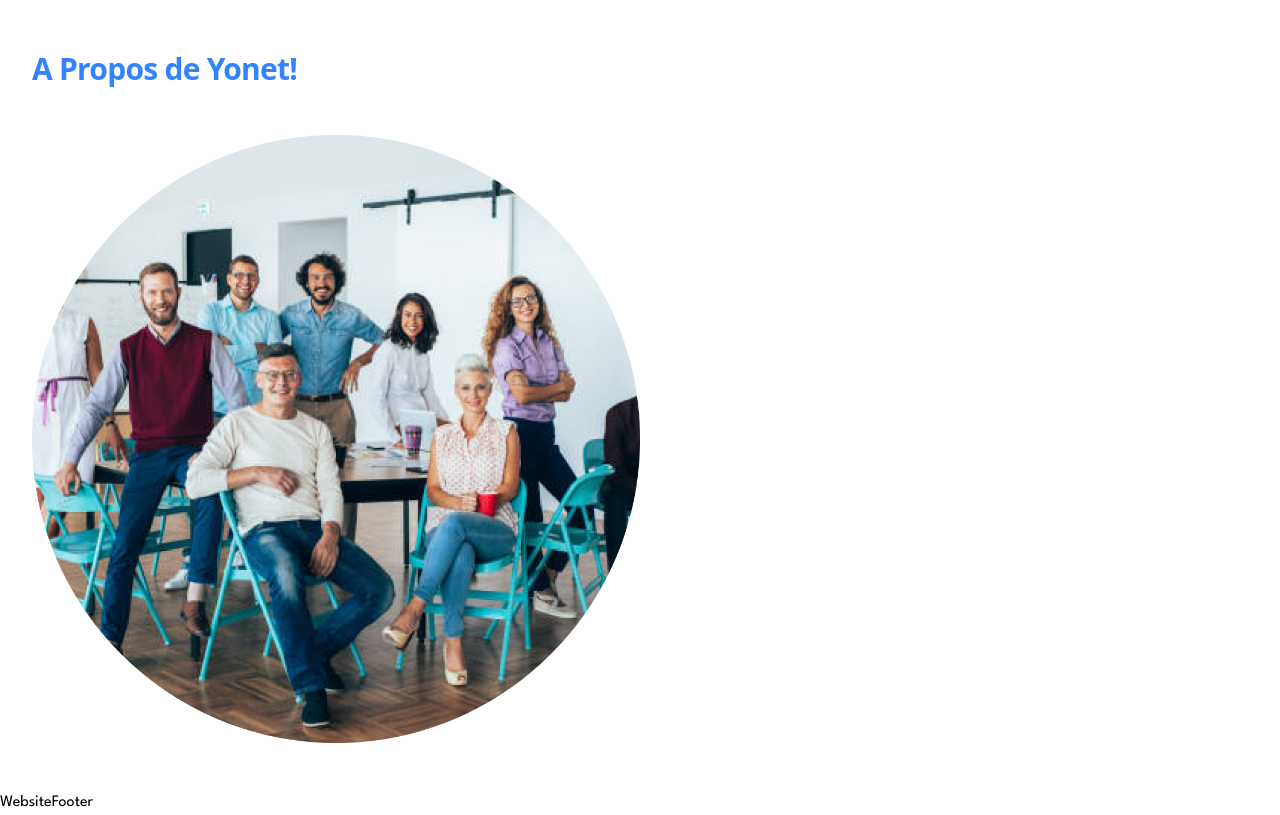
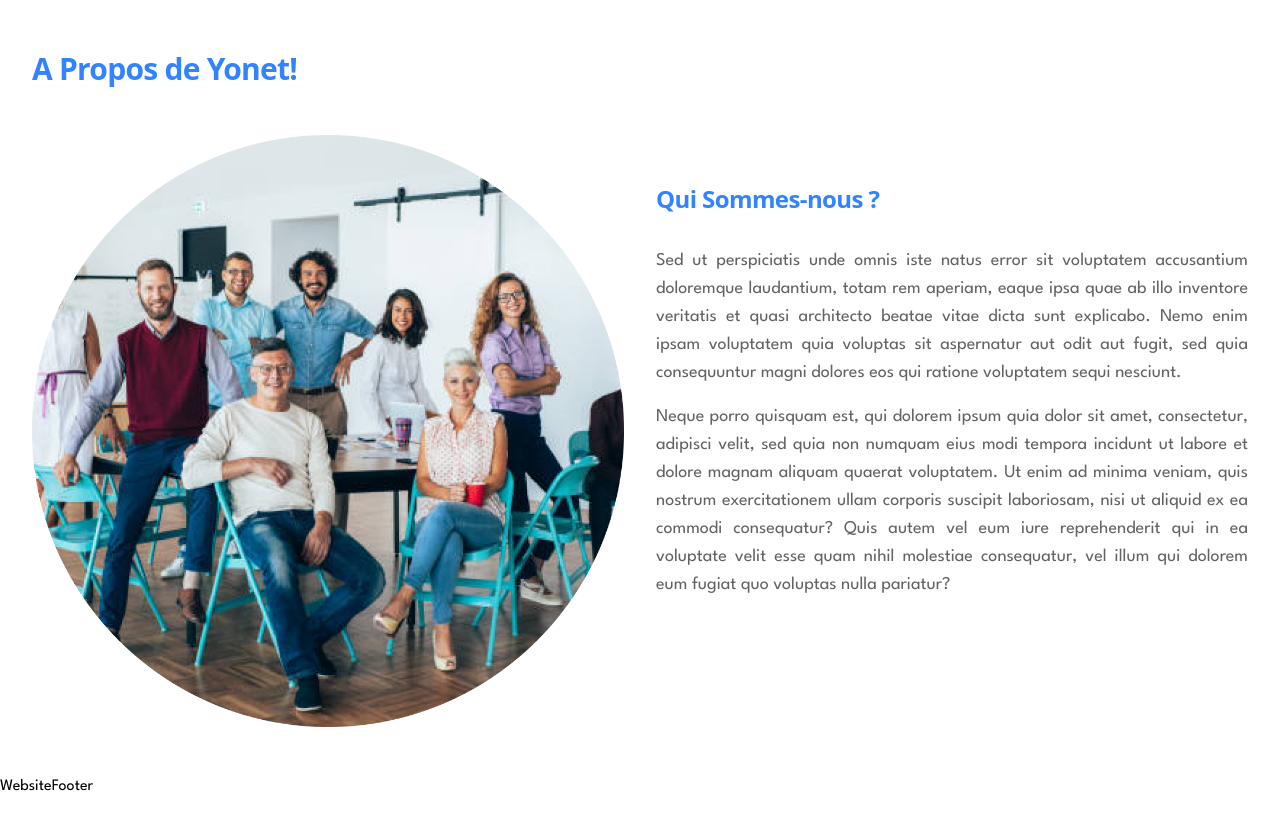
Before and after one commit to KevinArmache/Yonet-Project, a Next.js app: page / in a window 1280 px wide. Shown: the part 2100-2915 px from the top of the page. Built offline with nearby package versions, Linux system fonts and the light colour scheme.

Commit message:
worked on about section

```diff
--- a/components/HomePageSections/About.jsx
+++ b/components/HomePageSections/About.jsx
@@ -10,12 +10,20 @@
             A Propos de Yonet!
           </h1>
         </div>
-        <div className="grid lg:grid-cols-2">
+        <div className="grid lg:grid-cols-2 lg:gap-8">
           <div>
             <Image src="/asset/images/team.png" width={1080} height={1080} className="object-cover w-full" alt="" />
           </div>
-          <div>
-
+          <div className='py-12'>
+            <h1 className='mb-8 font-sans text-xl font-bold leading-none tracking-tight text-primary sm:text-2xl'>
+              Qui Sommes-nous ?
+            </h1>
+            <p className='text-secondary text-lg text-justify mb-4'>
+              Sed ut perspiciatis unde omnis iste natus error sit voluptatem accusantium doloremque laudantium, totam rem aperiam, eaque ipsa quae ab illo inventore veritatis et quasi architecto beatae vitae dicta sunt explicabo. Nemo enim ipsam voluptatem quia voluptas sit aspernatur aut odit aut fugit, sed quia consequuntur magni dolores eos qui ratione voluptatem sequi nesciunt.
+            </p>
+            <p className='text-secondary text-lg text-justify'>
+              Neque porro quisquam est, qui dolorem ipsum quia dolor sit amet, consectetur, adipisci velit, sed quia non numquam eius modi tempora incidunt ut labore et dolore magnam aliquam quaerat voluptatem. Ut enim ad minima veniam, quis nostrum exercitationem ullam corporis suscipit laboriosam, nisi ut aliquid ex ea commodi consequatur? Quis autem vel eum iure reprehenderit qui in ea voluptate velit esse quam nihil molestiae consequatur, vel illum qui dolorem eum fugiat quo voluptas nulla pariatur?
+            </p>
           </div>
         </div>
       </div>
```
